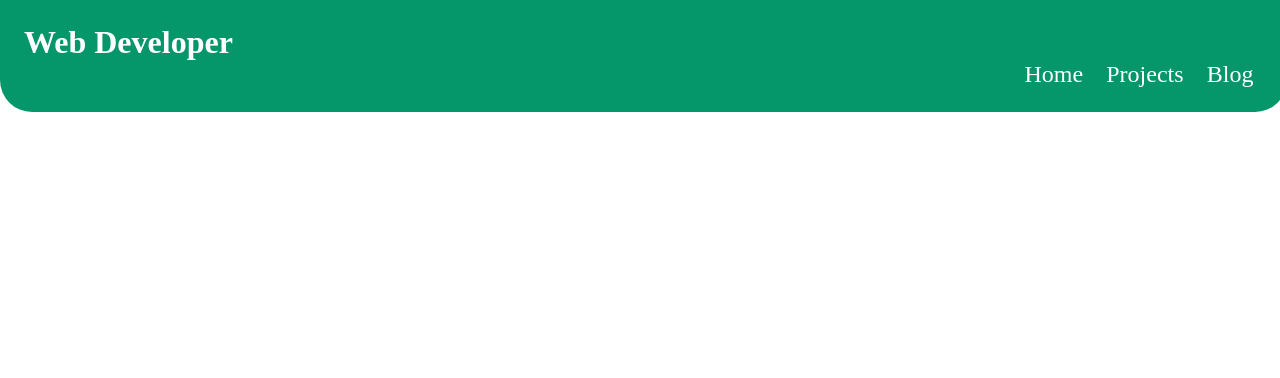
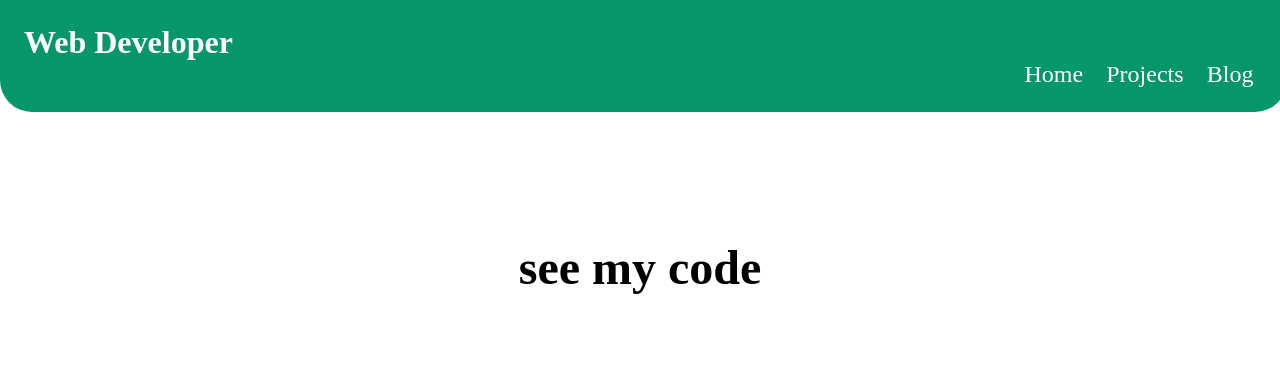
Before and after one commit to rimasrom/portfolio, a plain HTML site: page components/project-page.html in a window 1280 px wide. Drawn offline with Linux system fonts and the light colour scheme.

Commit message:
header section
created and styled

```diff
--- a/components/component-style.css
+++ b/components/component-style.css
@@ -32,3 +32,10 @@
     text-align: right;
     list-style: none;
 }
+
+.section-header{
+    padding-top: 15rem;
+    padding-bottom: 5rem;
+    text-align: center;
+    font-size: 2rem;
+}
--- a/components/project-page.html
+++ b/components/project-page.html
@@ -21,10 +21,11 @@
         </ul>
     </nav>
 
-
-
-
-
+    <section class="section-header">
+        <div class="container-header">
+            <h1>see my code</h1>
+        </div>
+    </section>
 </body>
 
 </html>
```
